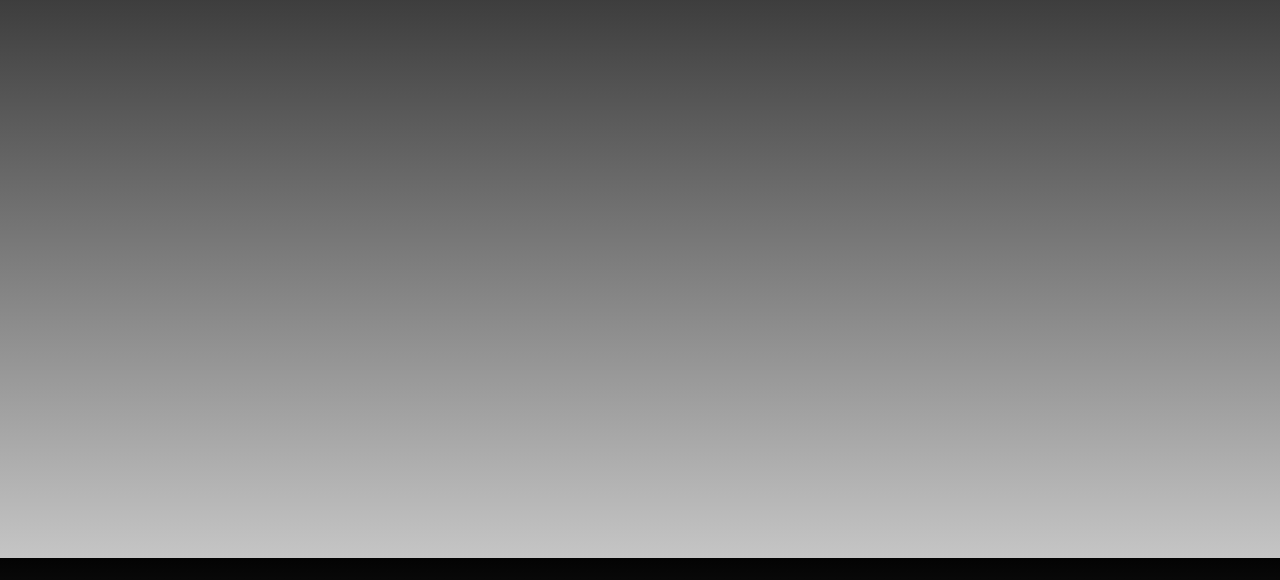
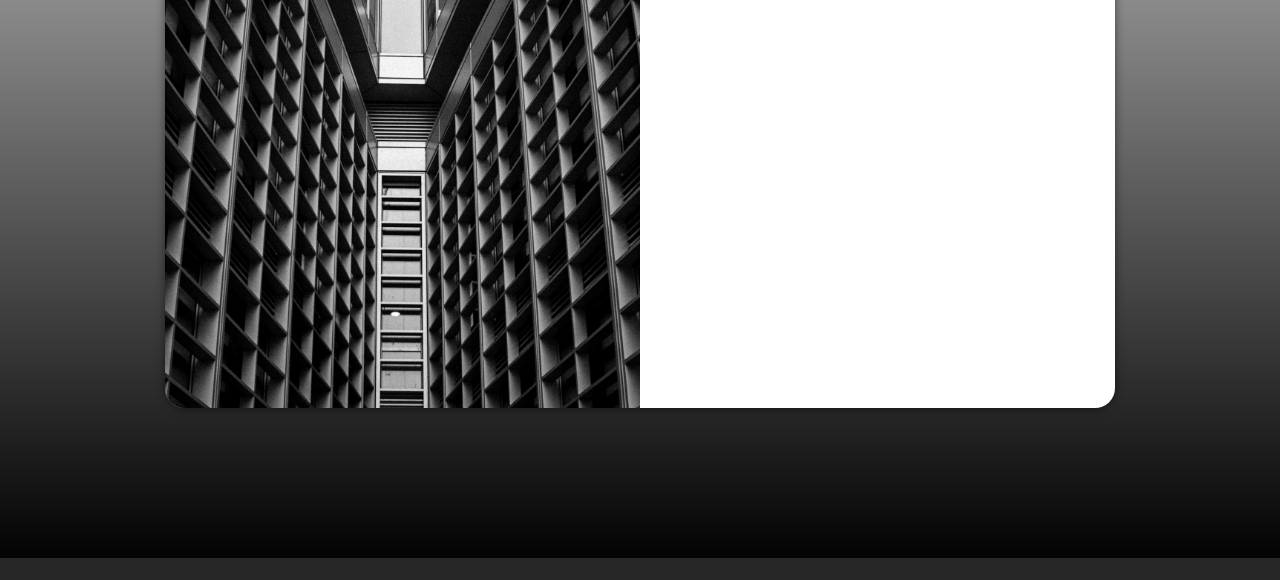
Before and after one commit to Davi-CGomes/projeto-login, a plain HTML site: page index.html in a window 1280 px wide. Shown: the part 242-822 px from the top of the page. After the commit the page ends 800 px from the top, so only its background shows below. Drawn offline with Linux system fonts and the light colour scheme.

Commit message:
mediaquery telas

```diff
--- /dev/null
+++ b/estilos/media-query.css
@@ -0,0 +1,43 @@
+@charset "UTF-8";
+
+@media screen and (min-width: 768px) and (max-width: 992px) {
+    body{
+        background-image: linear-gradient( to top, #030303, #c5c5c5);
+    }
+
+    section#login{
+        width: 80vw;
+    }
+
+    section#login > div#imagem{
+        float: left;
+        width: 30%;
+        height: 100%;
+    }
+
+    section#login > div#formulario{
+        float: right;
+        width: 70%;
+    }
+}
+
+@media screen and (min-width: 992px) {
+    body{
+        background-image: linear-gradient( to top, #030303, #c5c5c5);
+    }
+
+    section#login {
+        width: 950px;
+    }
+
+    section#login > div#imagem {
+        float: left;
+        width: 50%;
+        height: 100%;
+    }
+
+    section#login > div#formulario {
+        float: right;
+        width: 50%;
+    }
+}
--- a/estilos/style.css
+++ b/estilos/style.css
@@ -1,9 +1,54 @@
 @charset "UTF-8";
 
+/* background-image: linear-gradient(#030303, #c5c5c5);
+height: 100% */
+
 *{
-    height: 100%;
+    font-family: -apple-system, BlinkMacSystemFont, 'Segoe UI', Roboto, Oxygen, Ubuntu, Cantarell, 'Open Sans', 'Helvetica Neue', sans-serif;
+    padding: 0px;
+    margin: 0px;
+    box-sizing: border-box;
 }
 
-html {
-    background-image: linear-gradient(#030303, #c5c5c5);
+body, html {
+    background-color: #272727;
+    height: 100vh;
+    width: 100vw;
 }
+
+main {
+    position: relative;
+    height: 100vh;
+    width: 100vw;
+}
+
+section#login {
+    position: absolute;
+    top: 50%;
+    left: 50%;
+    transform: translate(-50%, -50%);
+    overflow: hidden;
+
+    background-color: white;
+    width: 250px;
+    height: 500px;
+    border-radius: 20px;
+    box-shadow: 0px 0px 10px rgba(0, 0, 0, 0.534);
+
+    transition: width 0.3s, height 0.3s;
+     transition-timing-function: ease;
+}
+
+section#login > div#imagem {
+    display: block;
+    background: #272727 url(../imagens/pexels-dominika-mazur-17279407.jpg) no-repeat;
+    background-size: cover;
+    background-position: center center;
+    height: 200px;
+
+}
+
+section#login > div#formulario {
+    display: block;
+    padding: 10px;
+}
--- a/index.html
+++ b/index.html
@@ -5,18 +5,18 @@
     <meta name="viewport" content="width=device-width, initial-scale=1.0">
     <title>Login</title>
     <link rel="stylesheet" href="estilos/style.css">
+    <link rel="stylesheet" href="estilos/media-query.css">
 </head>
 <body>
     <main>
-        <section id="Login">
+        <section id="login">
             <div id="imagem">
-                Foto
+                <!-- Aqui vai a imagem nas css -->
             </div>
             <div id="formulario">
                 <h1>Login</h1>
                 <p>Seja bem-vindo(a) novamente. Faça login para acessar sua conta e poder fazer as configurações no seu ambiente.</p>
                 <form action="login.php" method="post">
-
 
                 </form>
             </div>
```
